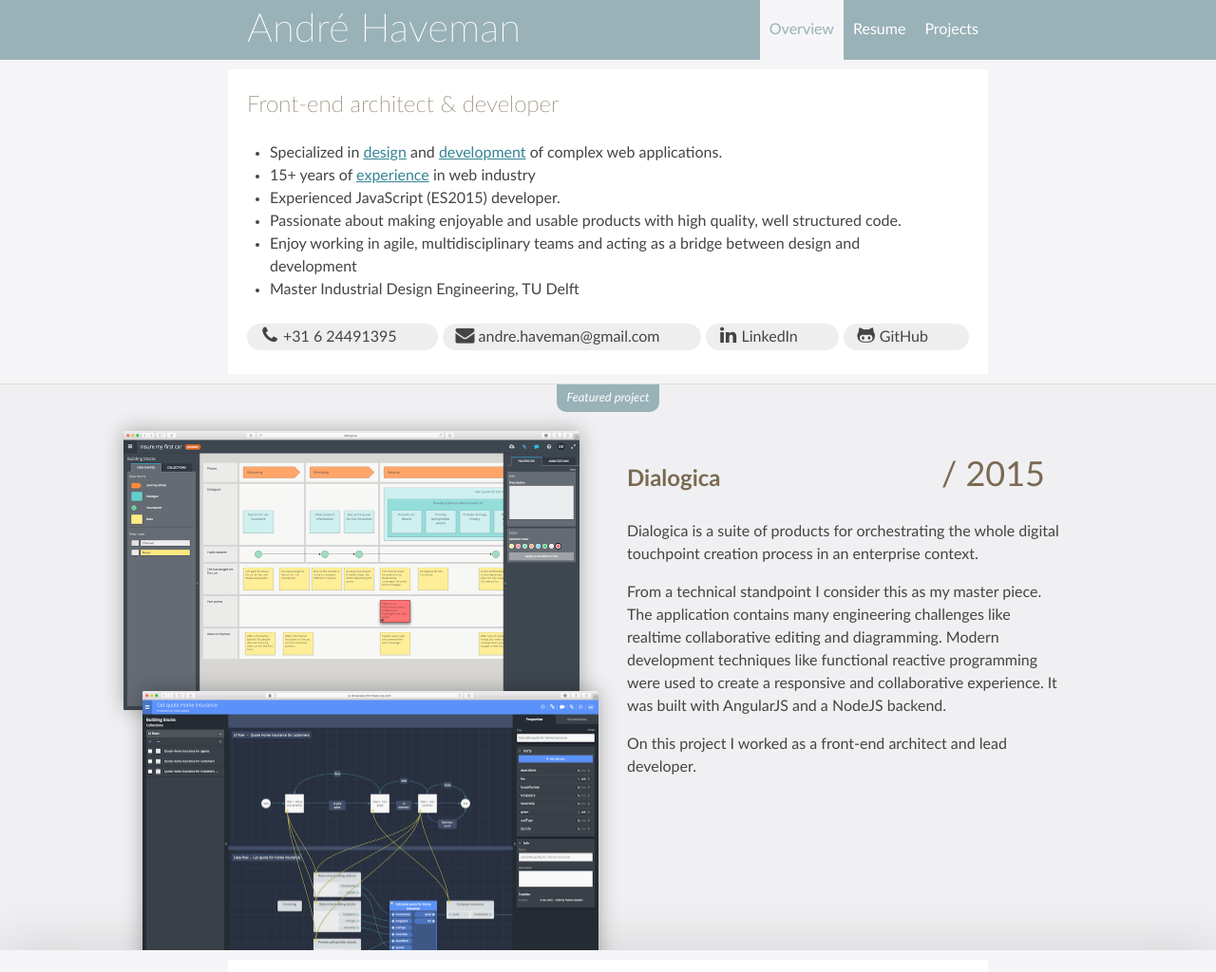
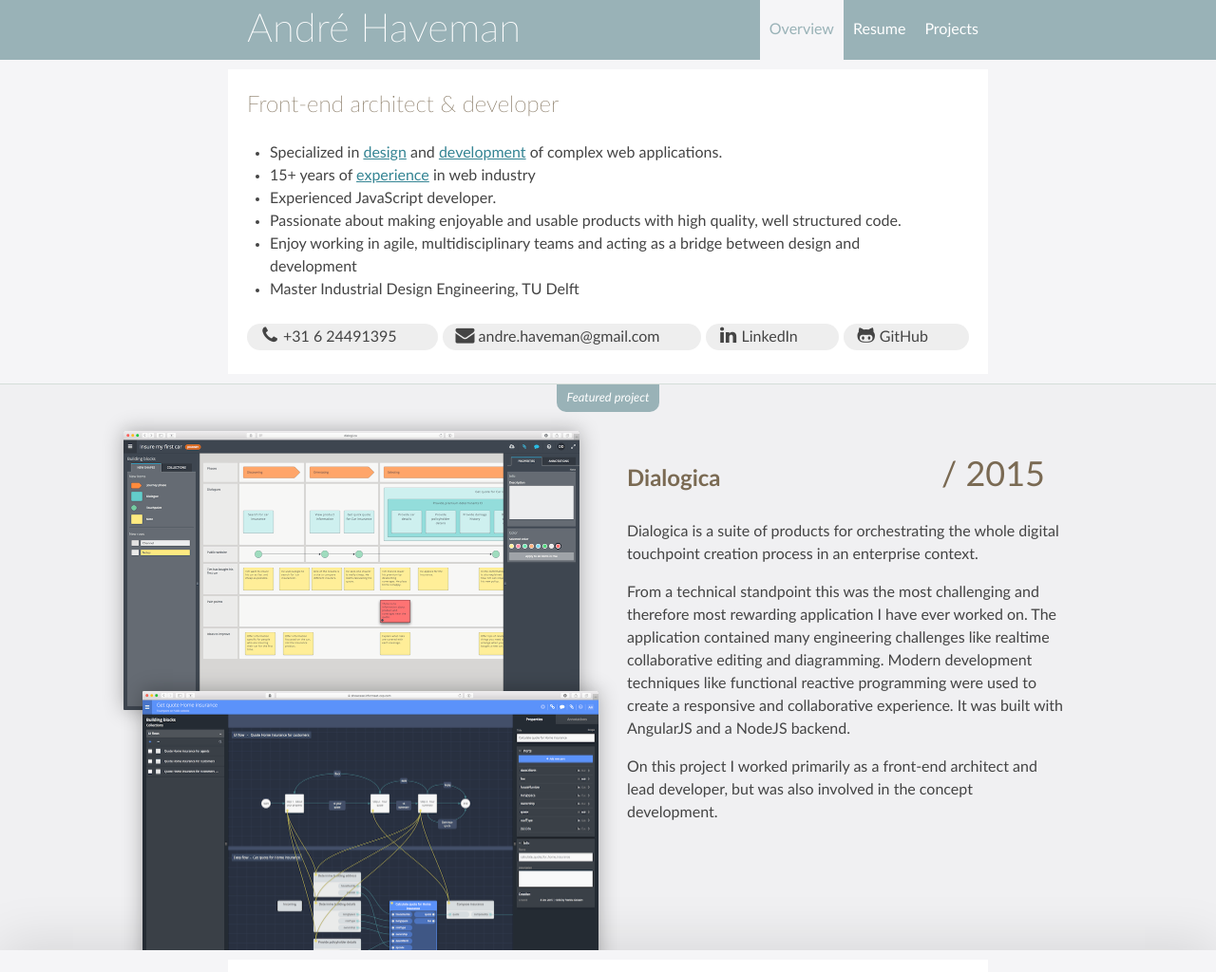
Before and after one commit to andrehaveman/andrehaveman.github.io, a website: page index.html in a window 1280 px wide. Shown: the top 1024 px of the page at 95% size. Drawn offline with Linux system fonts and the light colour scheme.

Commit message:
Editorial changes

```diff
--- a/index.html
+++ b/index.html
@@ -24,7 +24,7 @@
                     <ul class="summary-list">
                         <li>Specialized in <a href="#design">design</a> and <a href="#development">development</a> of complex web applications.</li>
                         <li>15+ years of <a href="#experience">experience</a> in web industry</li>
-                        <li>Experienced JavaScript (ES2015) developer.</li>
+                        <li>Experienced JavaScript developer.</li>
                         <li>Passionate about making enjoyable and usable products with high quality, well structured code.</li>
                         <li>Enjoy working in agile, multidisciplinary teams and acting as a bridge between design and development</li>
                         <li>Master Industrial Design Engineering, TU Delft</li>
@@ -52,8 +52,8 @@
                 <div class="section__content">
                     <h2>Dialogica <span class="year">2015</span></h2>
                     <p>Dialogica is a suite of products for orchestrating the whole digital touchpoint creation process in an enterprise context. </p>
-                    <p>From a technical standpoint I consider this as my master piece. The application contains many engineering challenges like realtime collaborative editing and diagramming. Modern development techniques like functional reactive programming were used to create a responsive and collaborative experience.  It was built with AngularJS and a NodeJS backend.</p>
-                    <p>On this project I worked as a front-end architect and lead developer.</p>
+                    <p>From a technical standpoint this was the most challenging and therefore most rewarding application I have ever worked on. The application contained many engineering challenges like realtime collaborative editing and diagramming. Modern development techniques like functional reactive programming were used to create a responsive and collaborative experience.  It was built with AngularJS and a NodeJS backend.</p>
+                    <p>On this project I worked primarily as a front-end architect and lead developer, but was also involved in the concept development.</p>
                 </div>
             </div>
         </section>
@@ -75,8 +75,8 @@
                     <p>I have a strong focus on quality, both from a technical and design standpoint. Quality to me is not about how smart you are as a single programmer, but more about being thoughtfull and deliberate in your daily coding practice. Validation and communication of decisions within a team is very important to me. I take pride in creating well structured and thought-through codebases.</p>
                     <p>My technical skill set includes:</p>
                     <ul>
-                        <li>Expert level JavaScript, HTML and CSS skills (also ES2015 and TypeScript) </li>
-                        <li>Experience with multiple SPA frameworks (Angular 2, AngularJS, Knockout, React, Backbone)</li>
+                        <li>Expert level JavaScript, HTML and CSS skills (also ES6/7 and TypeScript) </li>
+                        <li>Experience with multiple SPA frameworks (Angular 2/4, AngularJS, Knockout, React, Backbone)</li>
                         <li>Understanding of different programming paradigms and patterns</li>
                         <li>Knowledge of modern front-end development tooling</li>
                         <li>Experience with unit testing and end-to-end testing</li>
```
Also changed, not shown: resume.html (+1 -1 lines).
